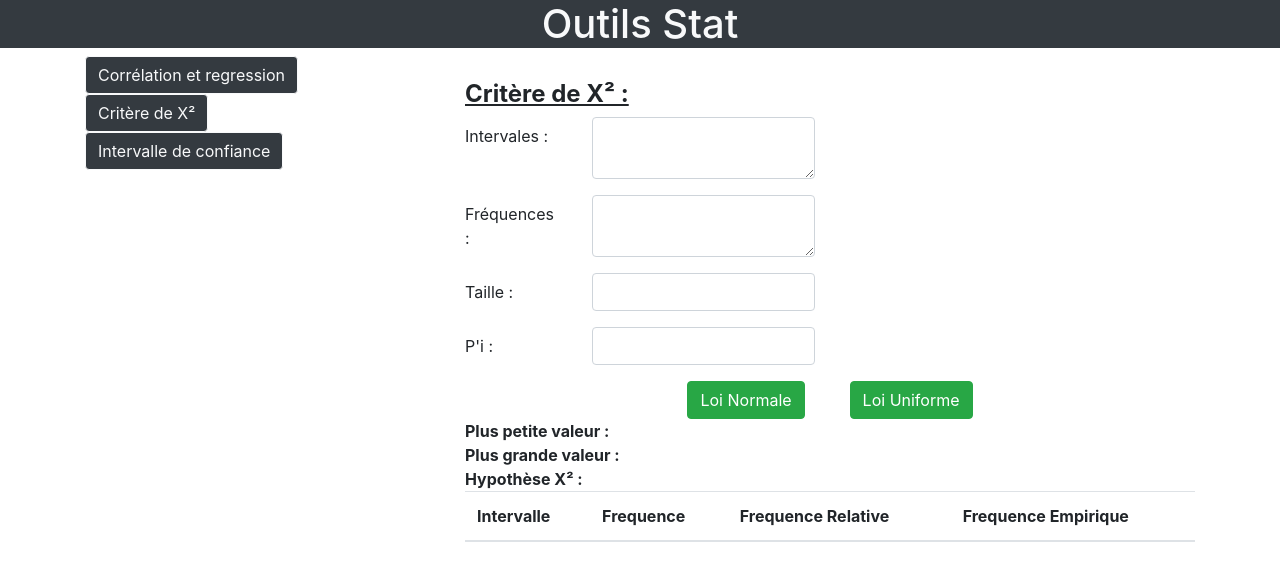
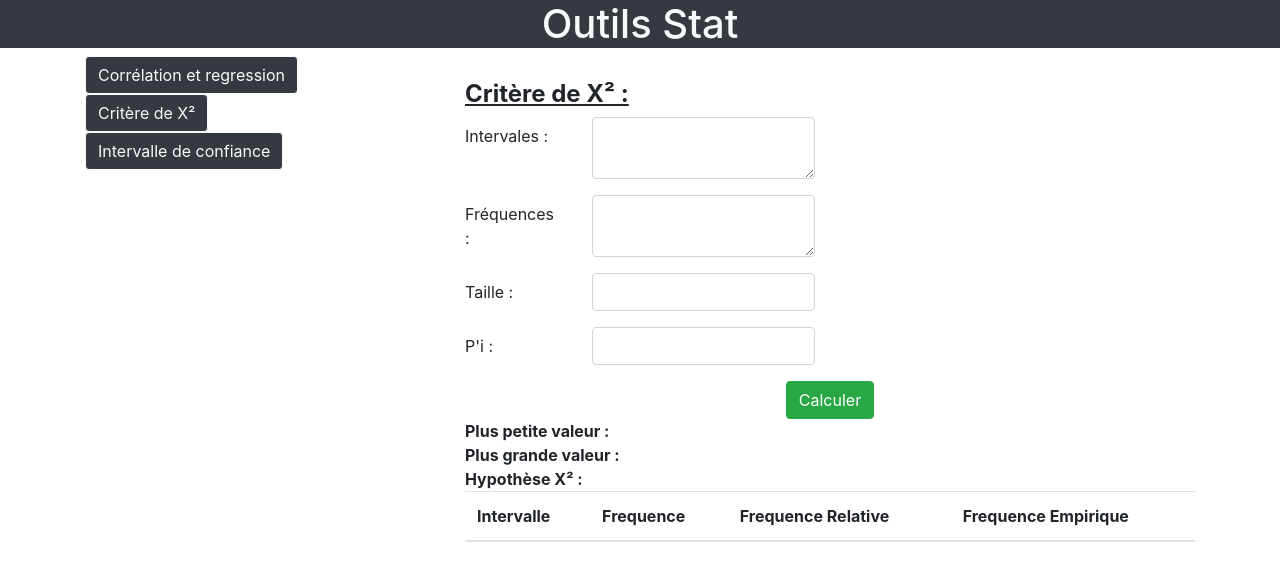
Before and after one commit to alyRady/Stat, an Angular app: page /critereX in a window 1280 px wide. Shown: the top 580 px of the page. Built offline with nearby package versions, Linux system fonts and the light colour scheme.

Commit message:
almost there 2.0

```diff
--- a/src/app/critere-x/critere-x.component.html
+++ b/src/app/critere-x/critere-x.component.html
@@ -23,8 +23,7 @@
     <input type="text" class="form-control" id="pi" [(ngModel)]="pi">
   </div>
 </div>
-<div class="col text-center"><button class="btn btn-success" (click)="calculerNorm()">Loi Normale</button>&nbsp;&nbsp;&nbsp;&nbsp;&nbsp;&nbsp;&nbsp;&nbsp;&nbsp;
-<button class="btn btn-success" (click)="calculerUni()">Loi Uniforme</button></div>
+<div class="col text-center"><button class="btn btn-success" (click)="calculerNorm()">Calculer</button></div>
 <b>Plus petite valeur : </b>{{ppv}} <br>
 <b>Plus grande valeur : </b>{{pgv}} <br>
 <b>Hypothèse X² : </b>{{resX}} <br>
@@ -56,4 +55,5 @@
 <b>a : </b>{{a}} <br>
 <b>aX : </b>{{aX}} <br>
 <b>b : </b>{{b}} <br>
-<b>y : </b>{{y}} <br>-->
+<b>y : </b>{{y}} <br>
+<button class="btn btn-success" (click)="calculerUni()">Loi Uniforme</button></div>-->
--- a/src/app/critere-x/critere-x.component.ts
+++ b/src/app/critere-x/critere-x.component.ts
@@ -42,21 +42,17 @@ export class CritereXComponent implements OnInit {
       this.freqEmp.push(String((Number(this.splitVal[1]) - Number(this.splitVal[0])) / this.taille )) ;
       sommePpv = sommePpv + (Number(this.splitFreq[i]) * Number(this.splitVal[0]));
       sommePgv = sommePgv + (Number(this.splitFreq[i]) * Number(this.splitVal[1]));
-      console.log(splitPi[i]);
       this.calcX = this.calcX + Math.pow(Number(this.freqRel[i]) - Number(splitPi[i]), 2) / Number(splitPi[i]);
-      console.log(this.calcX);
     }
     this.ppv = String(sommePpv / this.taille) ;
     this.ppv = Number.parseFloat(this.ppv).toFixed(2) ;
     this.pgv = String(sommePgv / this.taille) ;
     this.pgv = Number.parseFloat(this.pgv).toFixed(2);
     this.resX = String(this.taille * this.calcX) ;
-    console.log(this.resX);
     this.resX = Number.parseFloat(this.resX).toFixed(2) ;
-    console.log(this.resX);
   }
 
-  calculerUni() {
+  /*calculerUni() {
     this.splitFreq = [] ;
     this.splitInt = [] ;
     this.splitVal = [] ;
@@ -79,6 +75,6 @@ export class CritereXComponent implements OnInit {
     this.ppv = Number.parseFloat(this.ppv).toFixed(2) ;
     this.pgv = String(sommePgv / this.taille) ;
     this.pgv = Number.parseFloat(this.pgv).toFixed(2);
-  }
+  }*/
 
 }
```
